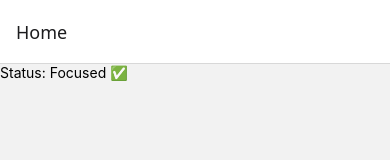
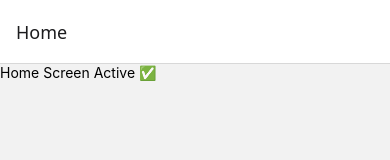
Before and after one commit to Sanjay17u/W1D4P1P2P3P4, a React Native app: screen /Home in a window 390 px wide. Shown: the top 160 px of the page. Built offline with nearby package versions, Linux system fonts and the light colour scheme.

Commit message:
W3D4P2 - completed

```diff
--- a/src/component/Home.js
+++ b/src/component/Home.js
@@ -1,17 +1,29 @@
 import React from 'react'
 import { View, Text } from 'react-native'
 import { useIsFocused } from '@react-navigation/native'
+import { useEffect, useState } from 'react'
+
 
 
 
 function Home() {
 
     const isFocused = useIsFocused()
+    const [message, setMessage] = useState('')
+
+    useEffect(() => {
+        if (isFocused) {
+            setMessage('Home Screen Active ✅')
+        } else {
+            setMessage('')
+        }
+    }, [isFocused])
+
 
     return (
         <>
             <View>
-                <Text>Status: {isFocused ? 'Focused ✅' : 'Blurred ❌' }</Text>
+                <Text>{ message }</Text>
             </View>
         </>
     )
```
